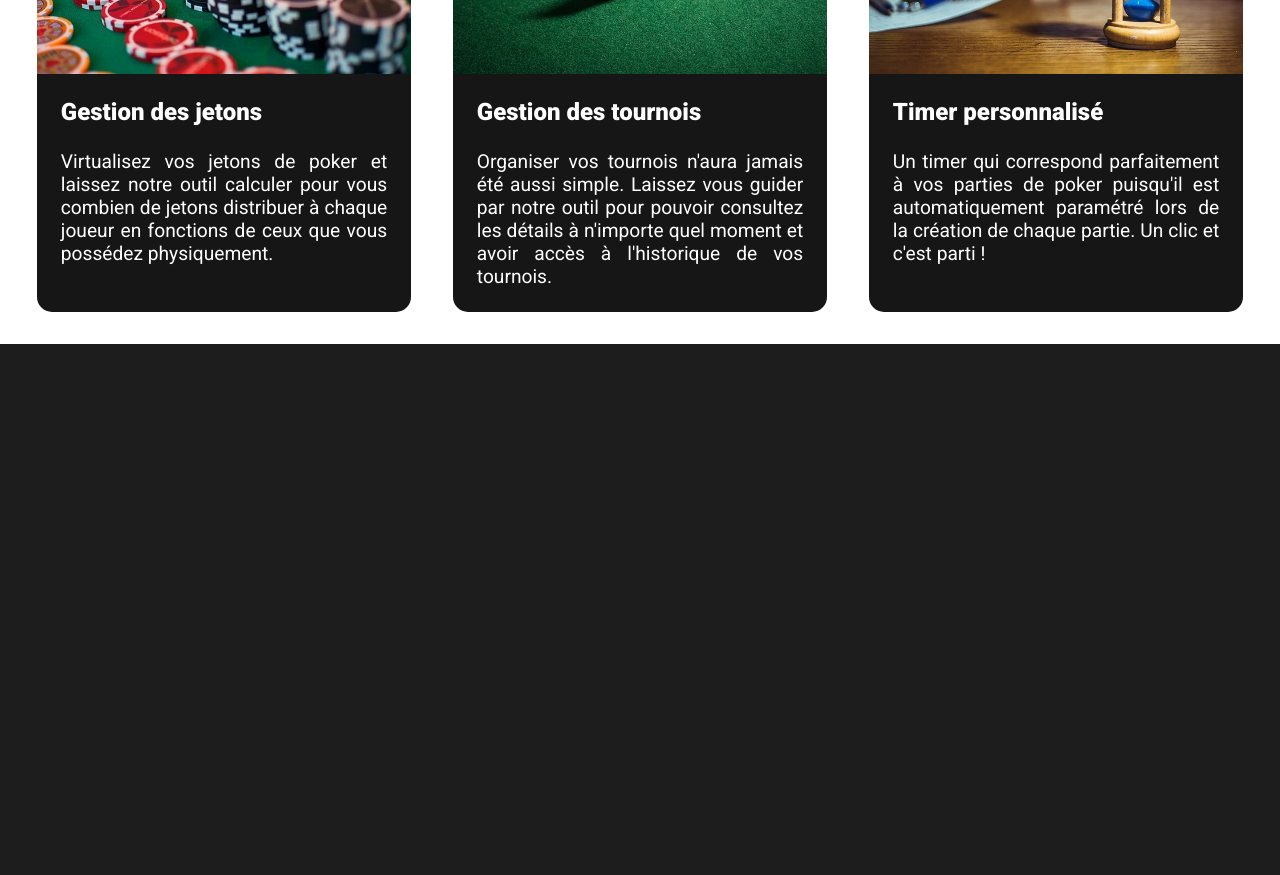
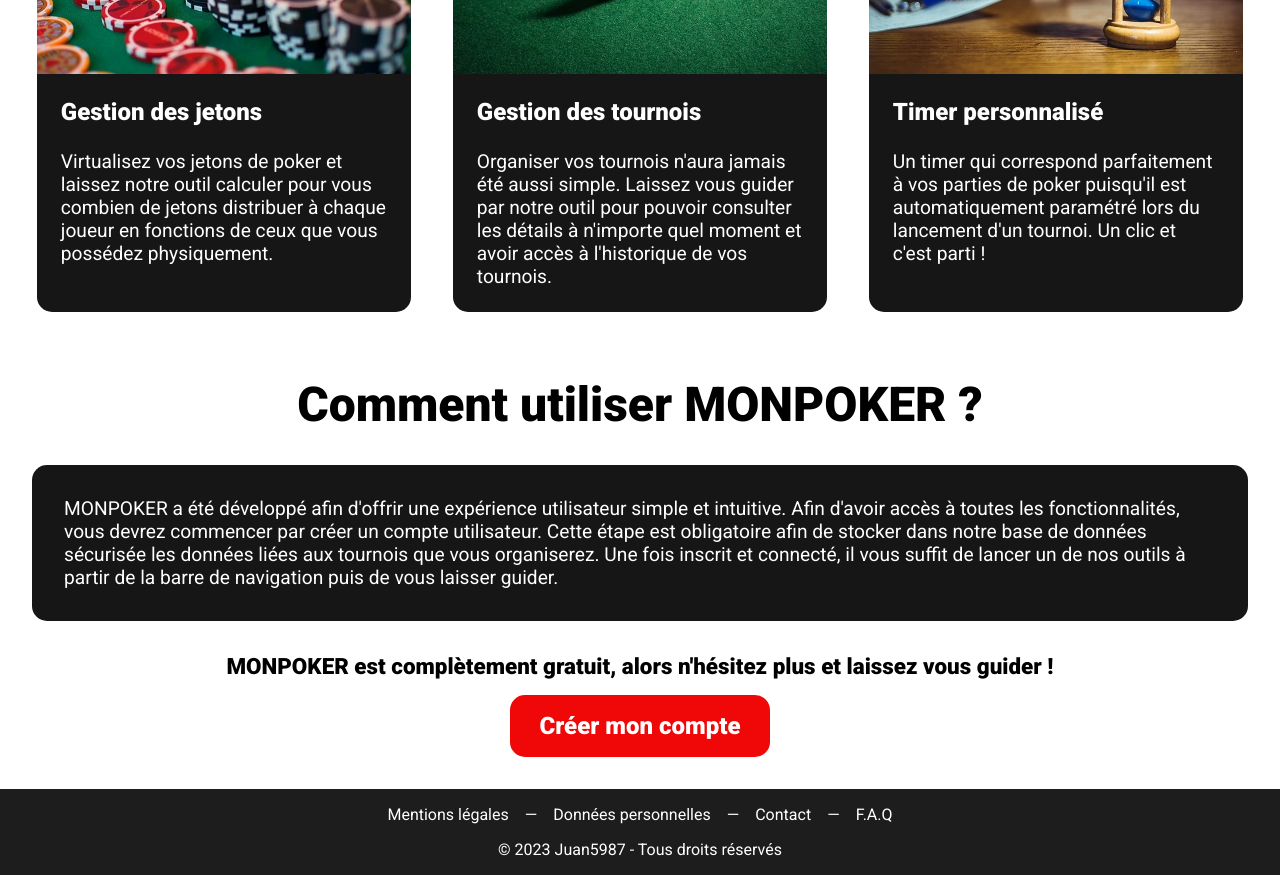
Before and after one commit to juan5987/monpoker, a Next.js app: page / in a window 1280 px wide. Shown: the part 740-1615 px from the top of the page. Before the commit the page ends 1084 px from the top, so only its background shows below. Built offline with nearby package versions, Linux system fonts and the light colour scheme.

Commit message:
homepage content

```diff
--- a/components/Container.tsx
+++ b/components/Container.tsx
@@ -1,11 +1,13 @@
 import React from 'react';
 import Navbar from './Navbar';
+import Footer from './Footer';
 
 const Container = ({ children }: any) => {
   return (
     <div>
       <Navbar />
       {children}
+      <Footer />
     </div>
   );
 };
--- /dev/null
+++ b/components/Footer.tsx
@@ -0,0 +1,37 @@
+import React from 'react';
+import Link from 'next/link';
+import styles from '../styles/Footer.module.css';
+
+const Footer = () => {
+  return (
+    <footer className={styles.footer}>
+      <ul className={styles.list}>
+        <li className={styles.element}>
+          <Link href='/infos' className={styles.link}>
+            Mentions légales
+          </Link>
+        </li>
+        <li className={styles.element}>
+          <Link href='/personnaldata' className={styles.link}>
+            Données personnelles
+          </Link>
+        </li>
+        <li className={styles.element}>
+          <Link href='/contact' className={styles.link}>
+            Contact
+          </Link>
+        </li>
+        <li className={styles.element}>
+          <Link href='/faq' className={styles.link}>
+            F.A.Q
+          </Link>
+        </li>
+      </ul>
+      <span className={styles.copyright}>
+        © 2023 Juan5987 - Tous droits réservés
+      </span>
+    </footer>
+  );
+};
+
+export default Footer;
--- a/components/Navbar.tsx
+++ b/components/Navbar.tsx
@@ -6,6 +6,7 @@
   const [isMenuOpen, setIsMenuopen] = React.useState(false);
 
   return (
+    <header>
       <nav className={styles.navbar}>
         <span className={styles.title}>monpoker</span>
         <ul className={styles.list}>
@@ -33,7 +34,7 @@
           </li>
 
           <li>
-          <Link href='/login' className={styles.element}>
+            <Link href='/login' className={`${styles.element} ${styles.login}`}>
               connexion
             </Link>
           </li>
@@ -78,6 +79,7 @@
           </li>
         </ul>
       </nav>
+    </header>
   );
 };
 
--- a/pages/index.tsx
+++ b/pages/index.tsx
@@ -10,7 +10,7 @@
   return (
     <>
       <Head>
-        <title>monPoker</title>
+        <title>MONPOKER</title>
         <meta
           name='description'
           content='Votre gestionnaire pour organiser vos parties de poker'
@@ -77,7 +77,7 @@
             <h3 className={styles.featureTitle}>Gestion des tournois</h3>
             <p className={styles.featureDescription}>
               Organiser vos tournois n&apos;aura jamais été aussi simple.
-              Laissez vous guider par notre outil pour pouvoir consultez les
+              Laissez vous guider par notre outil pour pouvoir consulter les
               détails à n&apos;importe quel moment et avoir accès à
               l&apos;historique de vos tournois.
             </p>
@@ -92,11 +92,31 @@
             <h3 className={styles.featureTitle}>Timer personnalisé</h3>
             <p className={styles.featureDescription}>
               Un timer qui correspond parfaitement à vos parties de poker
-              puisqu&apos;il est automatiquement paramétré lors de la création
-              de chaque partie. Un clic et c&apos;est parti !
+              puisqu&apos;il est automatiquement paramétré lors du lancement
+              d&apos;un tournoi. Un clic et c&apos;est parti !
             </p>
           </div>
         </section>
+        <span className={styles.about}>Comment utiliser MONPOKER ?</span>
+        <section className={styles.use}>
+          <p className={styles.useText}>
+            MONPOKER a été développé afin d&apos;offrir une expérience
+            utilisateur simple et intuitive. Afin d&apos;avoir accès à toutes
+            les fonctionnalités, vous devrez commencer par créer un compte
+            utilisateur. Cette étape est obligatoire afin de stocker dans notre
+            base de données sécurisée les données liées aux tournois que vous
+            organiserez. Une fois inscrit et connecté, il vous suffit de lancer
+            un de nos outils à partir de la barre de navigation puis de vous
+            laisser guider.
+          </p>
+        </section>
+        <p className={styles.signupText}>
+          MONPOKER est complètement gratuit, alors n&apos;hésitez plus et
+          laissez vous guider !
+        </p>
+        <Link href='/signup' className={styles.signup}>
+          Créer mon compte
+        </Link>
       </main>
     </>
   );
--- /dev/null
+++ b/styles/Footer.module.css
@@ -0,0 +1,35 @@
+.footer {
+  display: flex;
+  flex-direction: column;
+  align-items: center;
+  padding: 1em;
+}
+
+.list {
+  display: flex;
+  list-style: none;
+  margin-bottom: 1em;
+}
+
+.element {
+  margin: 0 1em;
+}
+
+.element::after {
+  content: '—';
+  position: relative;
+  left: 1em;
+  color: white;
+}
+
+.element:last-child::after {
+  content: '';
+}
+
+.link {
+  color: white;
+}
+
+.copyright {
+  color: white;
+}
--- a/styles/Home.module.css
+++ b/styles/Home.module.css
@@ -24,7 +24,7 @@
 }
 
 .subtitle {
-  color: rgb(240, 240, 240);
+  color: rgb(255, 255, 255);
   text-align: center;
   text-transform: uppercase;
   font-weight: 900;
@@ -33,7 +33,7 @@
 }
 
 .description {
-  color: rgb(240, 240, 240);
+  color: rgb(255, 255, 255);
   text-align: center;
   font-size: 1.4rem;
   font-weight: 700;
@@ -110,7 +110,7 @@
 
 .featureDescription {
   color: white;
-  text-align: justify;
+  text-align: left;
   font-size: 1.2rem;
   padding: 1.5rem;
 }
@@ -121,6 +121,51 @@
   height: 250px;
   object-fit: cover;
   border-radius: 15px 15px 0 0;
+}
+
+.use {
+  background-color: rgb(22, 22, 22);
+  padding: 2rem;
+  margin: 2rem;
+  border-radius: 15px;
+}
+
+.useText {
+  color: white;
+  font-size: 1.2rem;
+  margin-bottom: 2rem;
+}
+
+.useText:last-child {
+  margin-bottom: 0;
+}
+
+.signupText {
+  font-size: 1.4rem;
+  font-weight: 900;
+  margin: 0 2rem;
+  margin-bottom: 1rem;
+  text-align: left;
+}
+
+.signup {
+  display: block;
+  width: min-content;
+  white-space: nowrap;
+  background-color: rgb(240, 8, 8);
+  border: 5px solid rgb(240, 8, 8);
+  color: white;
+  padding: 0.5em 1em;
+  font-size: 1.5rem;
+  font-weight: 900;
+  border-radius: 15px;
+  margin: 0 auto;
+  margin-bottom: 2rem;
+}
+
+.signup:hover {
+  background-color: white;
+  color: rgb(240, 8, 8);
 }
 
 @media all and (max-width: 1000px) {
--- a/styles/Navbar.module.css
+++ b/styles/Navbar.module.css
@@ -34,12 +34,22 @@
   font-weight: 900;
   font-size: 1.3rem;
   text-decoration: none;
-  padding-top: 1rem;
-  padding-bottom: 0.5rem;
 }
 
 .element:hover {
   color: red;
+}
+
+.login {
+  background-color: green;
+  color: white;
+  padding: 0.5em 1em;
+  border-radius: 1em;
+}
+
+.login:hover {
+  background-color: rgb(18, 216, 0);
+  color: white;
 }
 
 .listMobile {
```
Lines whose indentation alone changed are shown as unchanged.
